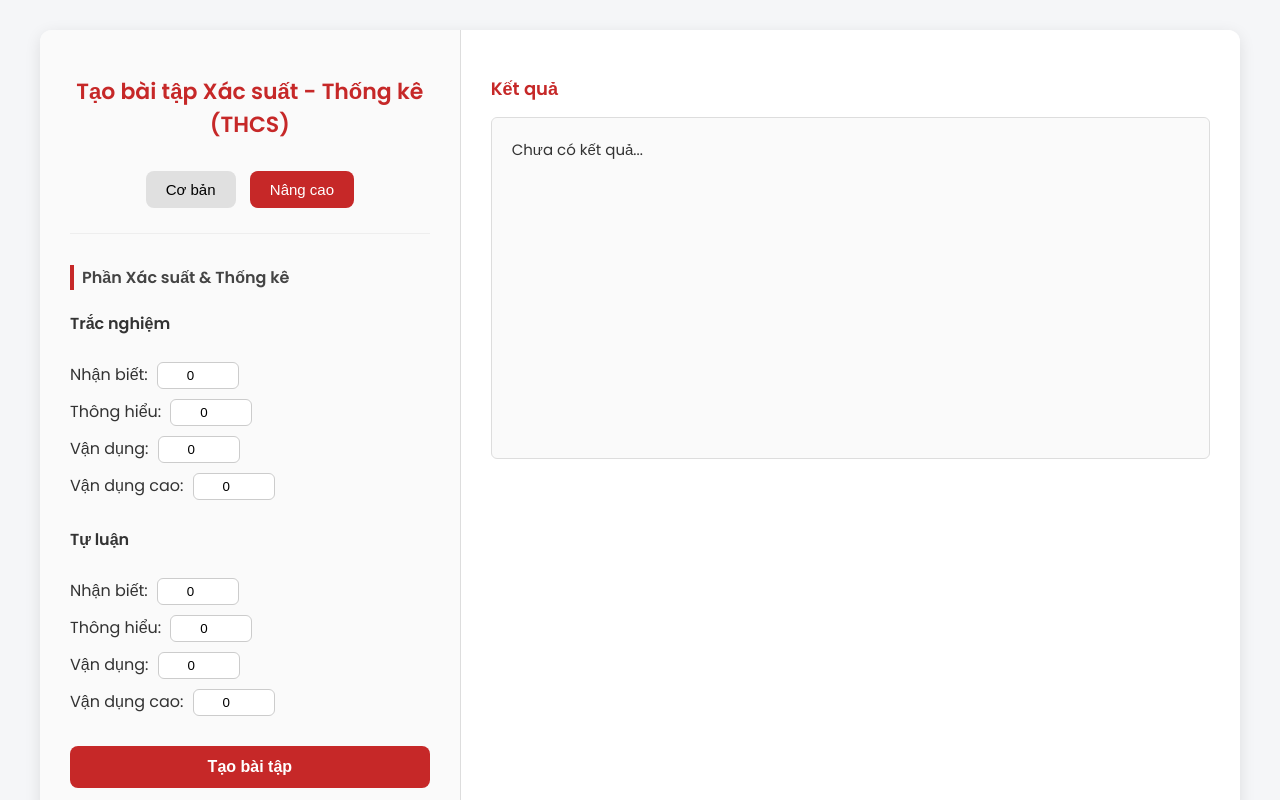
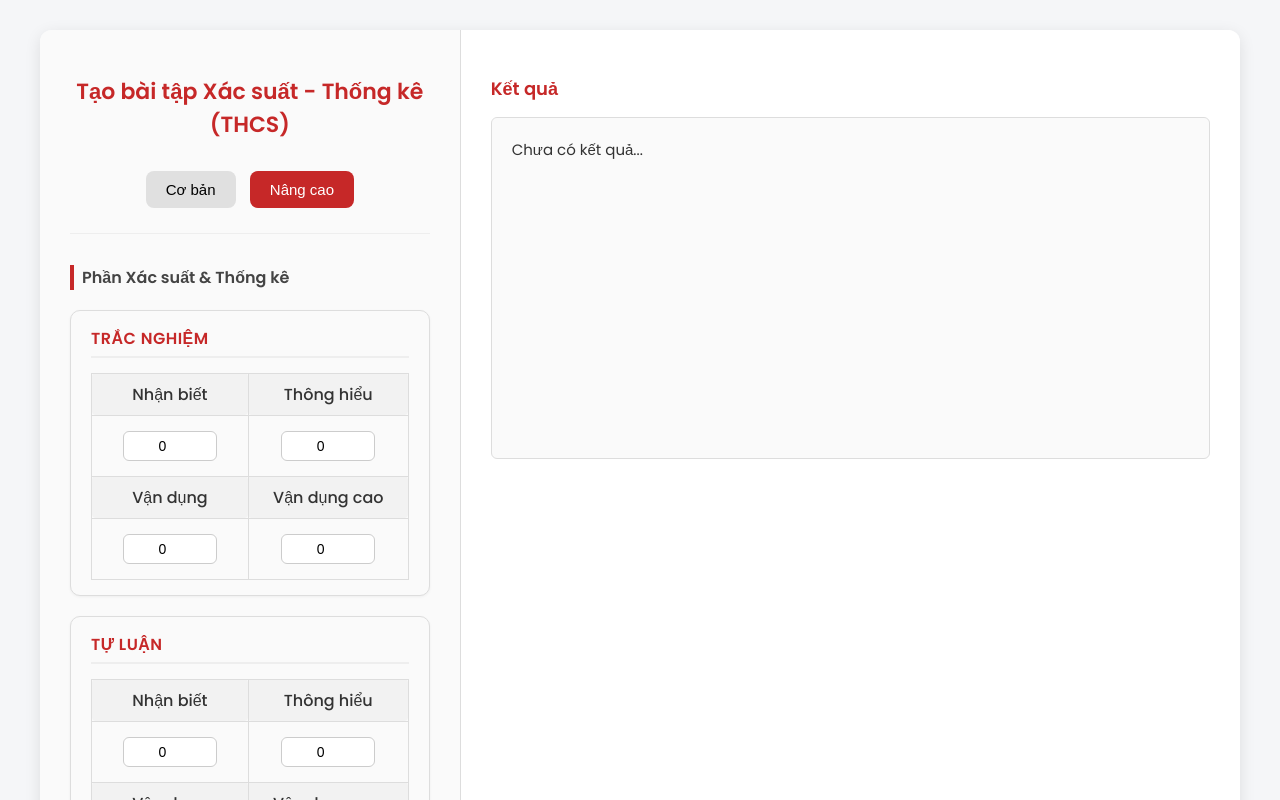
Before and after one commit to ngockhoa1807/chatgpt-webapp, a website: page index.html in a window 1280 px wide. Both pictures are taken after a click on the button "Nâng cao". Shown: the top 800 px of the page. Drawn offline with Linux system fonts and the light colour scheme.

Commit message:
Update index.html

```diff
--- a/index.html
+++ b/index.html
@@ -12,6 +12,7 @@
       padding: 0;
       color: #333;
     }
+
     .container {
       display: flex;
       flex-wrap: wrap;
@@ -23,7 +24,7 @@
       overflow: hidden;
     }
 
-    /* ===== CỘT TRÁI ===== */
+    /* ===== PANEL TRÁI ===== */
     .left-panel {
       flex: 1;
       min-width: 350px;
@@ -43,6 +44,7 @@
       text-align: center;
       margin-bottom: 20px;
     }
+
     .mode-toggle button {
       padding: 10px 20px;
       border: none;
@@ -53,6 +55,7 @@
       font-size: 15px;
       transition: all 0.2s;
     }
+
     .mode-toggle button.active {
       background: #c62828;
       color: #fff;
@@ -131,7 +134,7 @@
       background: #b71c1c;
     }
 
-    /* ===== CỘT PHẢI ===== */
+    /* ===== PANEL PHẢI ===== */
     .right-panel {
       flex: 2;
       min-width: 400px;
@@ -156,6 +159,63 @@
       line-height: 1.6;
     }
 
+    /* ===== PHẦN NÂNG CAO ===== */
+    .box {
+      background: #fafafa;
+      border: 1px solid #ddd;
+      border-radius: 10px;
+      padding: 15px 20px;
+      margin-top: 20px;
+      box-shadow: 0 1px 3px rgba(0,0,0,0.05);
+    }
+
+    .box h4 {
+      margin-top: 0;
+      margin-bottom: 15px;
+      color: #c62828;
+      font-weight: 600;
+      border-bottom: 2px solid #eee;
+      padding-bottom: 5px;
+      text-transform: uppercase;
+      letter-spacing: 0.5px;
+    }
+
+    .level-table {
+      width: 100%;
+      border-collapse: collapse;
+      text-align: center;
+    }
+
+    .level-table th {
+      background: #f2f2f2;
+      color: #333;
+      font-weight: 500;
+      padding: 8px;
+      border: 1px solid #ddd;
+      border-radius: 4px;
+    }
+
+    .level-table td {
+      padding: 10px;
+      border: 1px solid #ddd;
+    }
+
+    .level-table input[type="number"] {
+      width: 80px;
+      padding: 6px;
+      font-size: 14px;
+      text-align: center;
+      border: 1px solid #ccc;
+      border-radius: 6px;
+      transition: all 0.2s;
+    }
+
+    .level-table input[type="number"]:focus {
+      border-color: #c62828;
+      outline: none;
+      box-shadow: 0 0 3px rgba(198,40,40,0.3);
+    }
+
     @media (max-width: 900px) {
       .container {
         flex-direction: column;
@@ -167,6 +227,7 @@
     }
   </style>
 </head>
+
 <body>
   <div class="container">
     <!-- BÊN TRÁI -->
@@ -178,7 +239,7 @@
         <button id="advancedModeBtn">Nâng cao</button>
       </div>
 
-      <!-- =============== CƠ BẢN =============== -->
+      <!-- ===== CƠ BẢN ===== -->
       <div id="basicMode">
         <div class="section">
           <h3>Loại bài tập</h3>
@@ -207,65 +268,49 @@
         </div>
 
         <div class="section input-group">
-          <label>Nhập số lượng câu hỏi: </label>
+          <label>Nhập số lượng câu hỏi:</label>
           <input type="number" id="numQuestions" value="1" min="1">
         </div>
       </div>
 
-      <!-- =============== NÂNG CAO =============== -->
-      <!-- =============== NÂNG CAO =============== -->
+      <!-- ===== NÂNG CAO ===== -->
       <div id="advancedMode" style="display:none;">
         <div class="section">
           <h3>Phần Xác suất & Thống kê</h3>
 
-    <!-- TRẮC NGHIỆM -->
           <div class="box">
             <h4>Trắc nghiệm</h4>
-      <div class="grid-2">
-        <div>
-          <label>Nhận biết:</label>
-          <input type="number" id="tn_nb" value="0" min="0">
+            <table class="level-table">
+              <tr><th>Nhận biết</th><th>Thông hiểu</th></tr>
+              <tr>
+                <td><input type="number" id="tn_nb" value="0" min="0"></td>
+                <td><input type="number" id="tn_th" value="0" min="0"></td>
+              </tr>
+              <tr><th>Vận dụng</th><th>Vận dụng cao</th></tr>
+              <tr>
+                <td><input type="number" id="tn_vd" value="0" min="0"></td>
+                <td><input type="number" id="tn_vdc" value="0" min="0"></td>
+              </tr>
+            </table>
           </div>
-        <div>
-          <label>Thông hiểu:</label>
-          <input type="number" id="tn_th" value="0" min="0">
-        </div>
-        <div>
-          <label>Vận dụng:</label>
-          <input type="number" id="tn_vd" value="0" min="0">
-        </div>
-        <div>
-          <label>Vận dụng cao:</label>
-          <input type="number" id="tn_vdc" value="0" min="0">
+
+          <div class="box">
+            <h4>Tự luận</h4>
+            <table class="level-table">
+              <tr><th>Nhận biết</th><th>Thông hiểu</th></tr>
+              <tr>
+                <td><input type="number" id="tl_nb" value="0" min="0"></td>
+                <td><input type="number" id="tl_th" value="0" min="0"></td>
+              </tr>
+              <tr><th>Vận dụng</th><th>Vận dụng cao</th></tr>
+              <tr>
+                <td><input type="number" id="tl_vd" value="0" min="0"></td>
+                <td><input type="number" id="tl_vdc" value="0" min="0"></td>
+              </tr>
+            </table>
           </div>
         </div>
       </div>
-
-    <!-- TỰ LUẬN -->
-    <div class="box">
-      <h4>Tự luận</h4>
-      <div class="grid-2">
-        <div>
-          <label>Nhận biết:</label>
-          <input type="number" id="tl_nb" value="0" min="0">
-        </div>
-        <div>
-          <label>Thông hiểu:</label>
-          <input type="number" id="tl_th" value="0" min="0">
-        </div>
-        <div>
-          <label>Vận dụng:</label>
-          <input type="number" id="tl_vd" value="0" min="0">
-        </div>
-        <div>
-          <label>Vận dụng cao:</label>
-          <input type="number" id="tl_vdc" value="0" min="0">
-        </div>
-      </div>
-    </div>
-  </div>
-</div>
-
 
       <button id="generateBtn">Tạo bài tập</button>
     </div>
@@ -279,6 +324,7 @@
 
   <script type="module">
     import { basePrompt, promptsBasic, promptsAdvanced } from './prompts.js';
+
     const basicModeBtn = document.getElementById("basicModeBtn");
     const advancedModeBtn = document.getElementById("advancedModeBtn");
     const basicMode = document.getElementById("basicMode");
```
Lines whose indentation alone changed are shown as unchanged.
